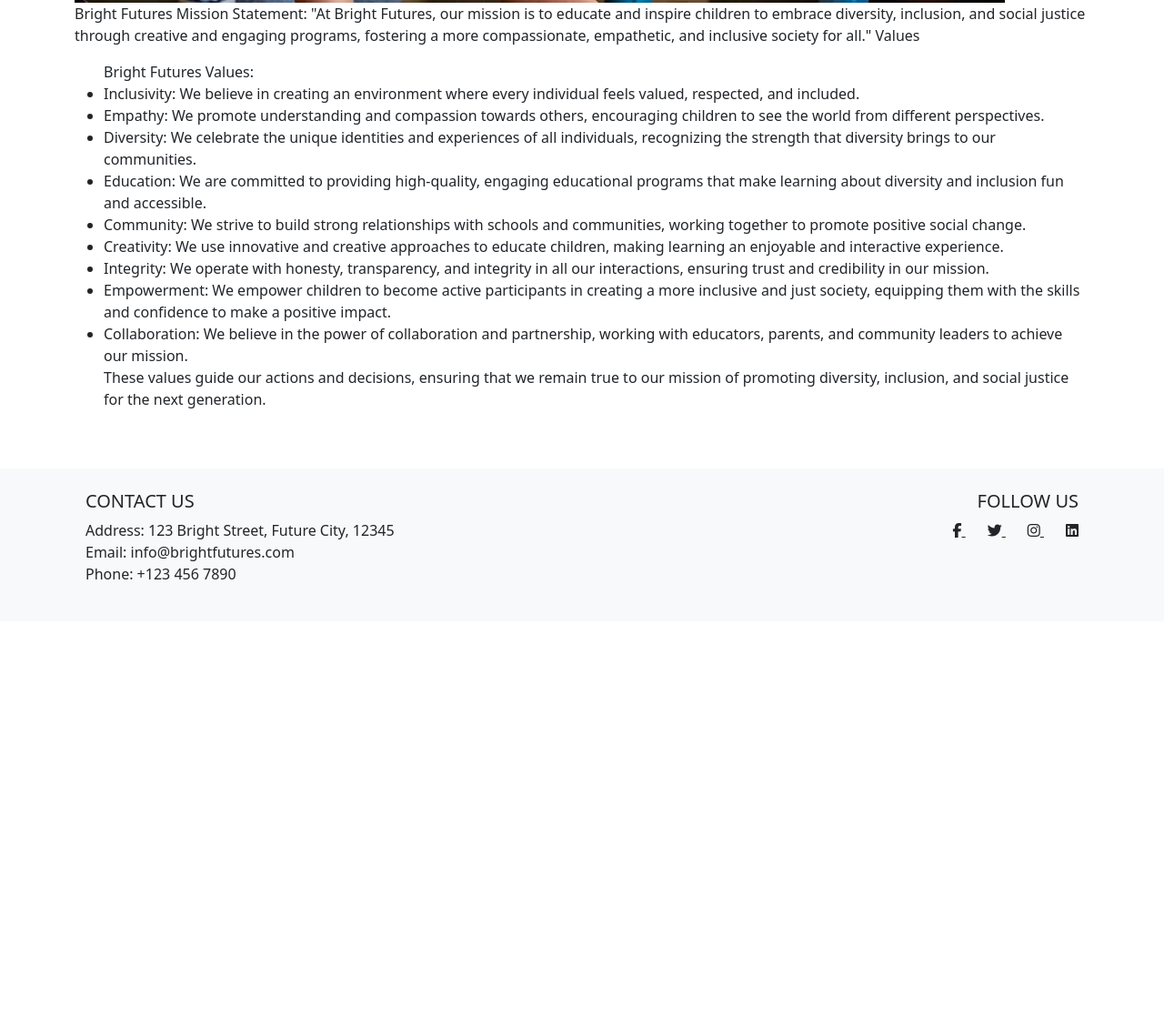
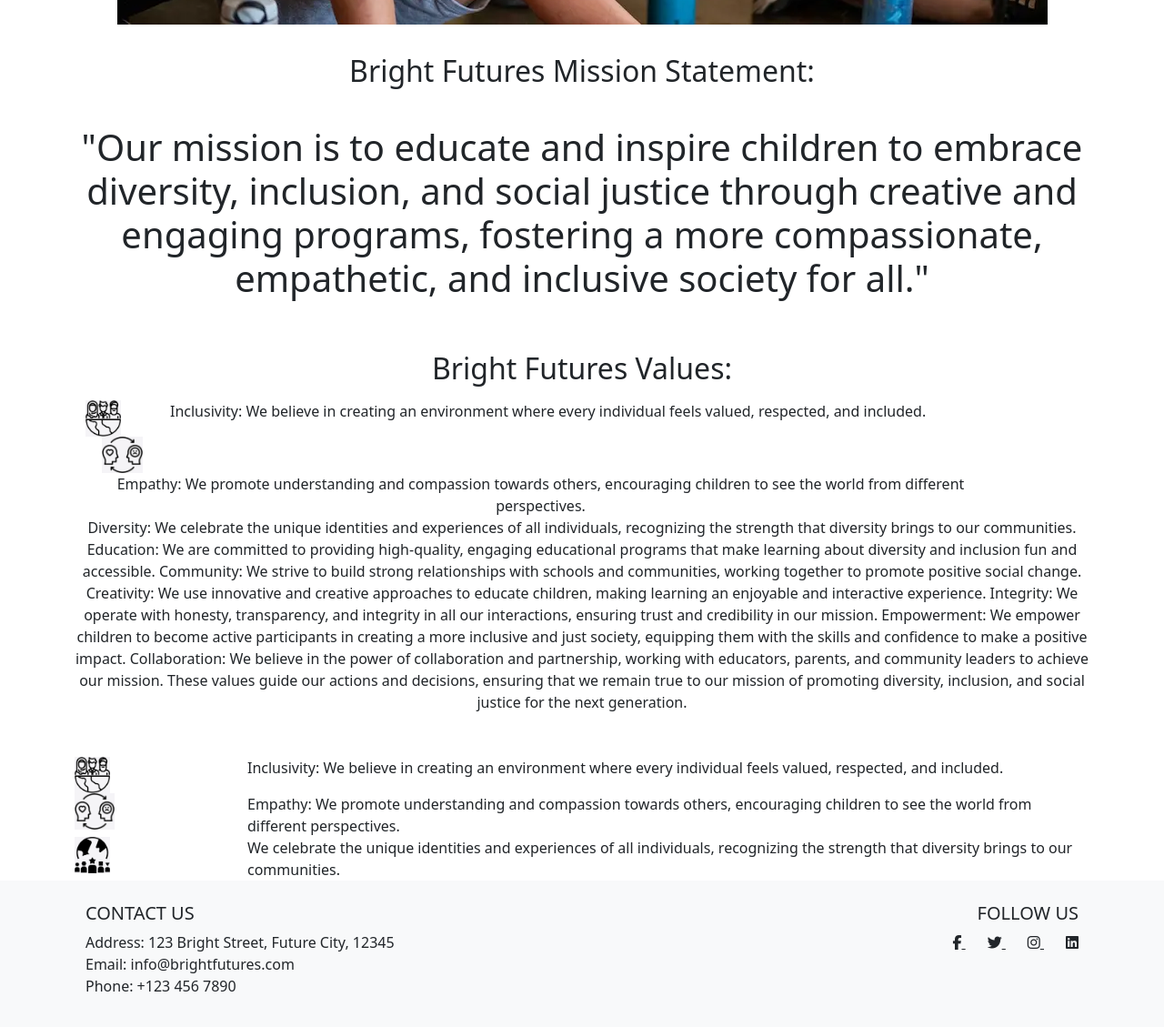
Before and after one commit to Gerbil1511/project-1-no-CI-Temp, a plain HTML site: page index.html in a window 1280 px wide. Shown: the part 2528-3657 px from the top of the page at 91% size. Before the commit the page ends 3211 px from the top, so only its background shows below. Drawn offline with nearby package versions, Linux system fonts and the light colour scheme.

Commit message:
cleanup the sections and add icons to values list

```diff
--- a/assets/css/style.css
+++ b/assets/css/style.css
@@ -10,3 +10,11 @@
     margin-bottom: 50px;
     height:400px;
 }
+
+
+.list-image {
+    width: auto; /* Adjust the size as needed */
+    height: 40px;
+    margin-right: 10px; /* Space between the image and the text */
+    vertical-align: middle; /* Align the image with the middle of the text */
+  }
--- a/index.html
+++ b/index.html
@@ -25,28 +25,28 @@
         <ul class="navbar-nav ms-auto">
           <li class="nav-item">
             <a class="nav-link active" aria-current="page" href="index.html">Home</a>
-          </li>
+
           <li class="nav-item">
             <a class="nav-link" href="booking.html">Book a talk or Volunteer with
               us</a>
-          </li>
+
           <li class="nav-item">
             <a class="nav-link " href="research.html">Research</a>
-          </li>
+
           <li class="nav-item dropdown">
             <a class="nav-link dropdown-toggle" href="#" id="navbarDropdown" role="button" data-bs-toggle="dropdown"
               aria-expanded="false">
               Resources
             </a>
             <ul class="dropdown-menu" aria-labelledby="navbarDropdown">
-              <li><a class="dropdown-item" href="resources.html#books">Books</a></li>
-              <li><a class="dropdown-item" href="resources.html#posters">Download posters</a></li>
-              <li><a class="dropdown-item" href="resources.html#videos">YouTube videos</a></li>
+              <a class="dropdown-item" href="resources.html#books">Books</a>
+              <a class="dropdown-item" href="resources.html#posters">Download posters</a>
+              <a class="dropdown-item" href="resources.html#videos">YouTube videos</a>
             </ul>
-          </li>
+
           <li class="nav-item">
             <a class="nav-link" href="#contact">Contact</a>
-          </li>
+
         </ul>
       </div>
     </div>
@@ -96,9 +96,11 @@
 
   <!-- main element to hold all key sections of the homepage. It is NOT part of the grid structure -->
   <main>
-    <!-- main information sections -->
+    <!-- card sections -->
     <div class="container my-5">
       <div class="row mb-5">
+
+        <!-- diversity card -->
         <div class="col-md-6">
           <div class="card h-100">
             <img src="assets/images/running.webp" class="card-img-top" alt="A group of young children running together">
@@ -120,6 +122,8 @@
             </div>
           </div>
         </div>
+
+        <!-- inclusion card -->
         <div class="col-md-6">
           <div class="card h-100">
             <img src="assets/images/corridor.webp" class="card-img-top"
@@ -141,7 +145,9 @@
           </div>
         </div>
       </div>
+    </div>
 
+    <!-- volunteer with us section -->
     <div class="row mb-5">
       <div class="col-md-6 order-md-2">
         <img src="section4-image.jpg" class="img-fluid" alt="Section 4">
@@ -153,45 +159,103 @@
     </div>
     </div>
 
-      <div class="container my-5">
+    <!-- mission statement & values section -->
+    <div class="container my-5 mission $blue-300">
       <div class="row mb-5">
-          <div class="col-md-12 order-md-2">
-            <img src="assets/images/recorders.webp" class="img-fluid"
+
+        <!-- mission section -->
+        <div class="col-md-12 order-md-2 text-center">
+          <img src="assets/images/recorders.webp" class="img-fluid my-4"
             alt="Three children with limb differences playing musical recorder instruments">
-            <p>Bright Futures Mission Statement:
-              "At Bright Futures, our mission is to educate and inspire children to embrace diversity, inclusion, and
+          <h2 class="mt-2 my-3">Bright Futures Mission Statement:</h2>
+          <br>
+          <h2 class="mb-5 display-6">"Our mission is to educate and inspire children to embrace diversity,
+            inclusion, and
             social justice through creative and engaging programs, fostering a more compassionate, empathetic, and
             inclusive society for all."
-              Values
-              <ul>
-              Bright Futures Values:
-              <li>Inclusivity: We believe in creating an environment where every individual feels valued, respected, and
-              included.</li>
-              <li>Empathy: We promote understanding and compassion towards others, encouraging children to see the world
-              from different perspectives.</li>
-              <li>Diversity: We celebrate the unique identities and experiences of all individuals, recognizing the strength
-              that diversity brings to our communities.</li>
-              <li>Education: We are committed to providing high-quality, engaging educational programs that make learning
-              about diversity and inclusion fun and accessible.</li>
-              <li>Community: We strive to build strong relationships with schools and communities, working together to
-              promote positive social change.</li>
-              <li>Creativity: We use innovative and creative approaches to educate children, making learning an enjoyable
-              and interactive experience.</li>
-              <li>Integrity: We operate with honesty, transparency, and integrity in all our interactions, ensuring trust
-              and credibility in our mission.</li>
-              <li>Empowerment: We empower children to become active participants in creating a more inclusive and just
-              society, equipping them with the skills and confidence to make a positive impact.</li>
-              <li>Collaboration: We believe in the power of collaboration and partnership, working with educators, parents,
-              and community leaders to achieve our mission.</li>
+          </h2>
+
+
+        <!-- values section -->
+        <div class="container">
+          <div class="row">
+          <h2 class="mt-2 my-3">Bright Futures Values:</h2>
+          </div>
+          <div class="row text-start">
+            <div class="col-1">
+              <img src="assets/images/inclusivity.webp" alt="Inclusivity" class="list-image "><br>
+            </div>
+            <div class="col-11">
+              Inclusivity: We believe in creating an environment where every individual feels valued, respected, and
+              included.
+            </div>
+          </div>
+          <div class="row text-start"></div>
+          <div class="col-1">
+            <img src="assets/images/empathy.webp" alt="Empathy" class="list-image "><br>
+          </div>
+          <div class="col-11">
+            Empathy: We promote understanding and compassion towards others, encouraging children to see the world
+          from different perspectives.
+          </div>
+        </div>
+
+          Diversity: We celebrate the unique identities and experiences of all individuals, recognizing the strength
+          that diversity brings to our communities.
+          Education: We are committed to providing high-quality, engaging educational programs that make learning
+          about diversity and inclusion fun and accessible.
+          Community: We strive to build strong relationships with schools and communities, working together to
+          promote positive social change.
+          Creativity: We use innovative and creative approaches to educate children, making learning an enjoyable
+          and interactive experience.
+          Integrity: We operate with honesty, transparency, and integrity in all our interactions, ensuring trust
+          and credibility in our mission.
+          Empowerment: We empower children to become active participants in creating a more inclusive and just
+          society, equipping them with the skills and confidence to make a positive impact.
+          Collaboration: We believe in the power of collaboration and partnership, working with educators, parents,
+          and community leaders to achieve our mission.
           These values guide our actions and decisions, ensuring that we remain true to our mission of promoting
           diversity, inclusion, and social justice for the next generation.
-            </ul>
-          </p>
+        </div>
+      </div>
+      </div>
+    </div>
   </div>
     </div>
     </div>
     </div>
   </main>
+
+  <div class="container">
+    <div class="row">
+      <div class="col-1"><img src="assets/images/inclusivity.webp" alt="Inclusivity" class="list-image">
+      </div>
+      <div class="col-1"></div>
+      <div class="col-10">Inclusivity: We believe in creating an environment where every individual feels valued, respected, and
+      included.
+      </div>
+    </div>
+    <div class="row">
+      <div class="col-1"><img src="assets/images/empathy.webp" alt="Empathy" class="list-image ">
+      </div>
+      <div class="col-1"></div>
+      <div class="col-10">Empathy: We promote understanding and compassion towards others, encouraging children to see the world
+        from different perspectives.
+      </div>
+    </div>
+    <div class="row">
+      <div class="col-1"><img src="assets/images/diversity.webp" alt="Diversity" class="list-image ">
+      </div>
+      <div class="col-1"></div>
+      <div class="col-10">We celebrate the unique identities and experiences of all individuals, recognizing the strength
+        that diversity brings to our communities.
+      </div>
+    </div>
+  </div>
+
+
+
+
 
   <!-- Footer -->
   <footer id="contact" class="bg-light text-center">
```
Also changed, not shown: assets/images/collaboration.webp (added), assets/images/community.webp (added), assets/images/creativity.webp (added), assets/images/diversity.webp (added), assets/images/education.webp (added), assets/images/empathy.webp (added), assets/images/empowerment.webp (added), assets/images/inclusivity.webp (added), assets/images/integrity.webp (added). Lines whose indentation alone changed are shown as unchanged.
